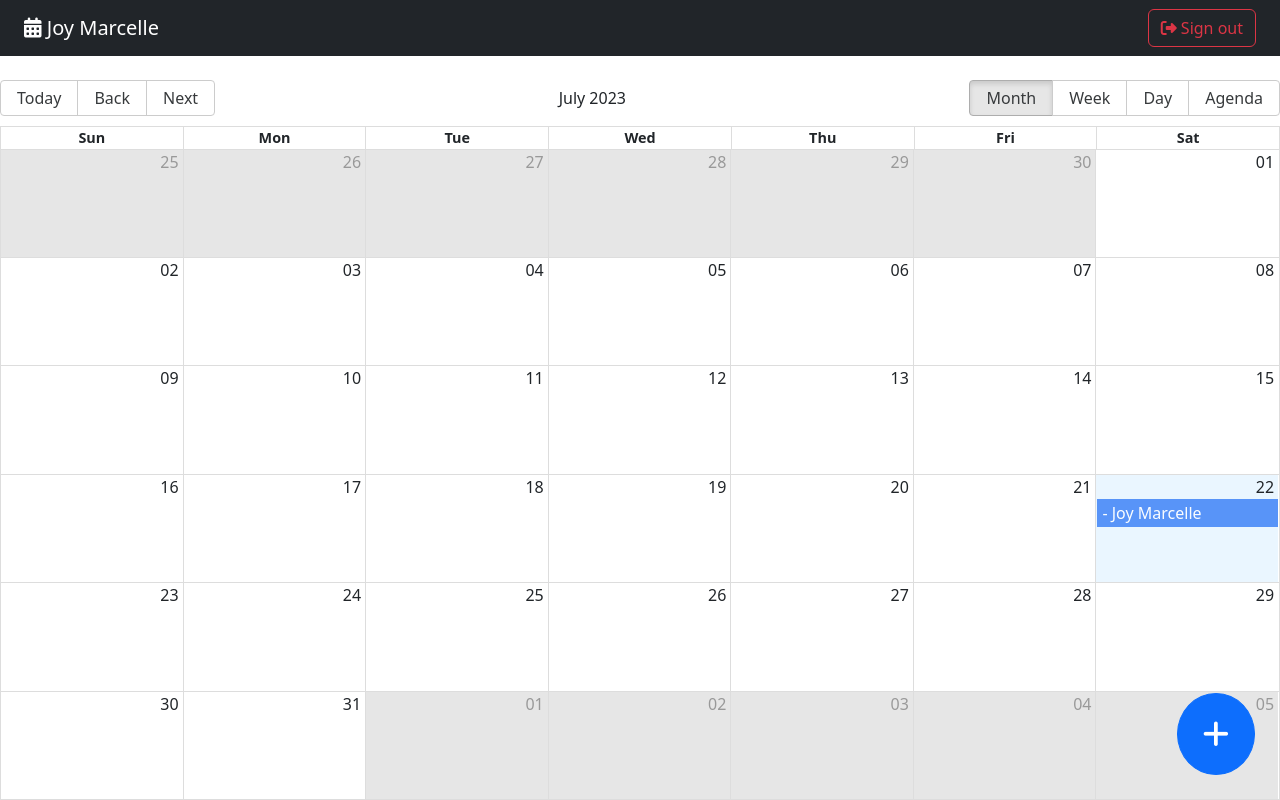
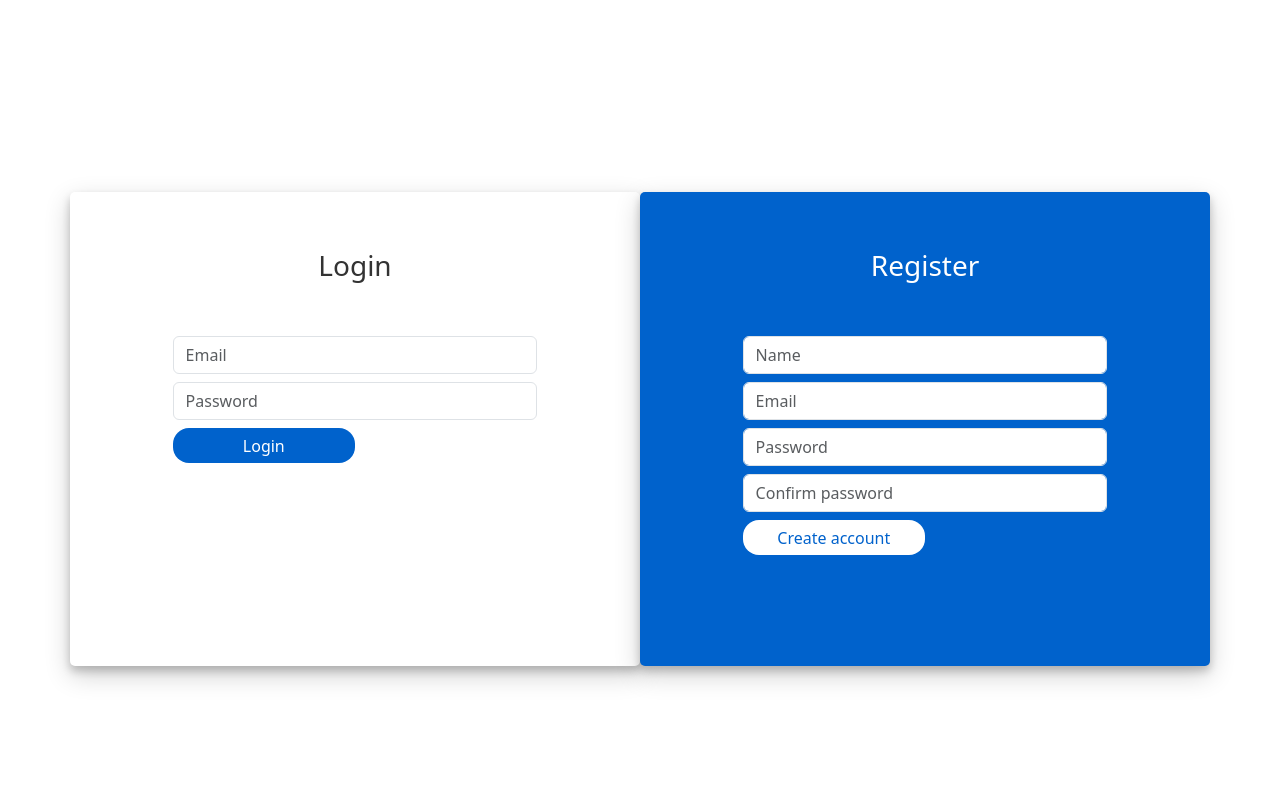
Before and after one commit to machelinos/react-udemy-ce-08-calendar-app, a React (Vite) app: page /auth/login in a window 1280 px wide. Built offline with nearby package versions, Linux system fonts and the light colour scheme.

Commit message:
Login and register - using useForm custom hook

```diff
--- a/src/auth/pages/LoginPage.jsx
+++ b/src/auth/pages/LoginPage.jsx
@@ -1,20 +1,72 @@
+import { useForm } from '../../hooks/useForm'
 import './LoginPage.css'
 
+const loginFields = {
+  loginEmail: '',
+  loginPassword: '',
+}
+
+const registerFields = {
+  registerName: '',
+  registerEmail: '',
+  registerPassword: '',
+  registerPasswordConfirm: '',
+}
+
 export const LoginPage = () => {
+  const {
+    loginEmail,
+    loginPassword,
+    handleInputChange: handleLoginInputChange,
+  } = useForm(loginFields)
+
+  const {
+    registerName,
+    registerEmail,
+    registerPassword,
+    registerPasswordConfirm,
+    handleInputChange: handleRegisterInputChange,
+  } = useForm(registerFields)
+
+  const handleLoginSubmit = (event) => {
+    event.preventDefault()
+    console.log({ loginEmail, loginPassword })
+  }
+
+  const handleRegisterSubmit = (event) => {
+    event.preventDefault()
+    console.log({
+      registerName,
+      registerEmail,
+      registerPassword,
+      registerPasswordConfirm,
+    })
+  }
+
   return (
     <div className="container login-container">
       <div className="row">
         <div className="col-md-6 login-form-1">
           <h3>Login</h3>
-          <form>
+          <form onSubmit={handleLoginSubmit}>
             <div className="form-group mb-2">
-              <input type="text" className="form-control" placeholder="Email" />
+              <input
+                type="text"
+                className="form-control"
+                placeholder="Email"
+                name="loginEmail"
+                value={loginEmail}
+                onChange={handleLoginInputChange}
+              />
             </div>
             <div className="form-group mb-2">
               <input
                 type="password"
                 className="form-control"
                 placeholder="Password"
+                name="loginPassword"
+                value={loginPassword}
+                onChange={handleLoginInputChange}
               />
             </div>
             <div className="form-group mb-2">
@@ -25,15 +77,25 @@ export const LoginPage = () => {
 
         <div className="col-md-6 login-form-2">
           <h3>Register</h3>
-          <form>
+          <form onSubmit={handleRegisterSubmit}>
             <div className="form-group mb-2">
-              <input type="text" className="form-control" placeholder="Name" />
+              <input
+                type="text"
+                className="form-control"
+                placeholder="Name"
+                name="registerName"
+                value={registerName}
+                onChange={handleRegisterInputChange}
+              />
             </div>
             <div className="form-group mb-2">
               <input
                 type="email"
                 className="form-control"
                 placeholder="Email"
+                name="registerEmail"
+                value={registerEmail}
+                onChange={handleRegisterInputChange}
               />
             </div>
             <div className="form-group mb-2">
@@ -41,6 +103,9 @@ export const LoginPage = () => {
                 type="password"
                 className="form-control"
                 placeholder="Password"
+                name="registerPassword"
+                value={registerPassword}
+                onChange={handleRegisterInputChange}
               />
             </div>
 
@@ -49,6 +114,9 @@ export const LoginPage = () => {
                 type="password"
                 className="form-control"
                 placeholder="Confirm password"
+                name="registerPasswordConfirm"
+                value={registerPasswordConfirm}
+                onChange={handleRegisterInputChange}
               />
             </div>
 
--- /dev/null
+++ b/src/hooks/useForm.js
@@ -0,0 +1,55 @@
+import { useEffect, useMemo, useState } from 'react'
+
+export const useForm = (initialForm = {}, formValidations = {}) => {
+  const [formState, setFormState] = useState(initialForm)
+  const [formValidation, setFormValidation] = useState({})
+
+  const handleInputChange = ({ target }) => {
+    const { name, value } = target
+    setFormState({
+      ...formState,
+      [name]: value,
+    })
+  }
+
+  const isFormValid = useMemo(() => {
+    for (const field of Object.keys(formValidation)) {
+      if (formValidation[field] !== null) return false
+    }
+
+    return true
+  }, [formValidation])
+
+  const handleResetForm = () => {
+    setFormState(initialForm)
+  }
+
+  const createValidations = () => {
+    let formFields = {}
+
+    for (let formField of Object.keys(formValidations)) {
+      const fieldName = `${formField}Valid`
+      const [fn, message] = formValidations[formField]
+      formFields[fieldName] = fn(formState[formField]) ? null : message
+    }
+    setFormValidation(formFields)
+  }
+
+  useEffect(() => {
+    createValidations()
+    // eslint-disable-next-line react-hooks/exhaustive-deps
+  }, [formState])
+
+  useEffect(() => {
+    setFormState(initialForm)
+  }, [initialForm])
+
+  return {
+    ...formState,
+    formState,
+    handleInputChange,
+    handleResetForm,
+    ...formValidation,
+    isFormValid,
+  }
+}
--- a/src/router/AppRouter.jsx
+++ b/src/router/AppRouter.jsx
@@ -3,7 +3,7 @@ import { LoginPage } from '../auth'
 import { CalendarPage } from '../calendar'
 
 export const AppRouter = () => {
-  const authStatus = 'authenticated'
+  const authStatus = 'not-authenticated'
   return (
     <Routes>
       {authStatus === 'not-authenticated' ? (
```
